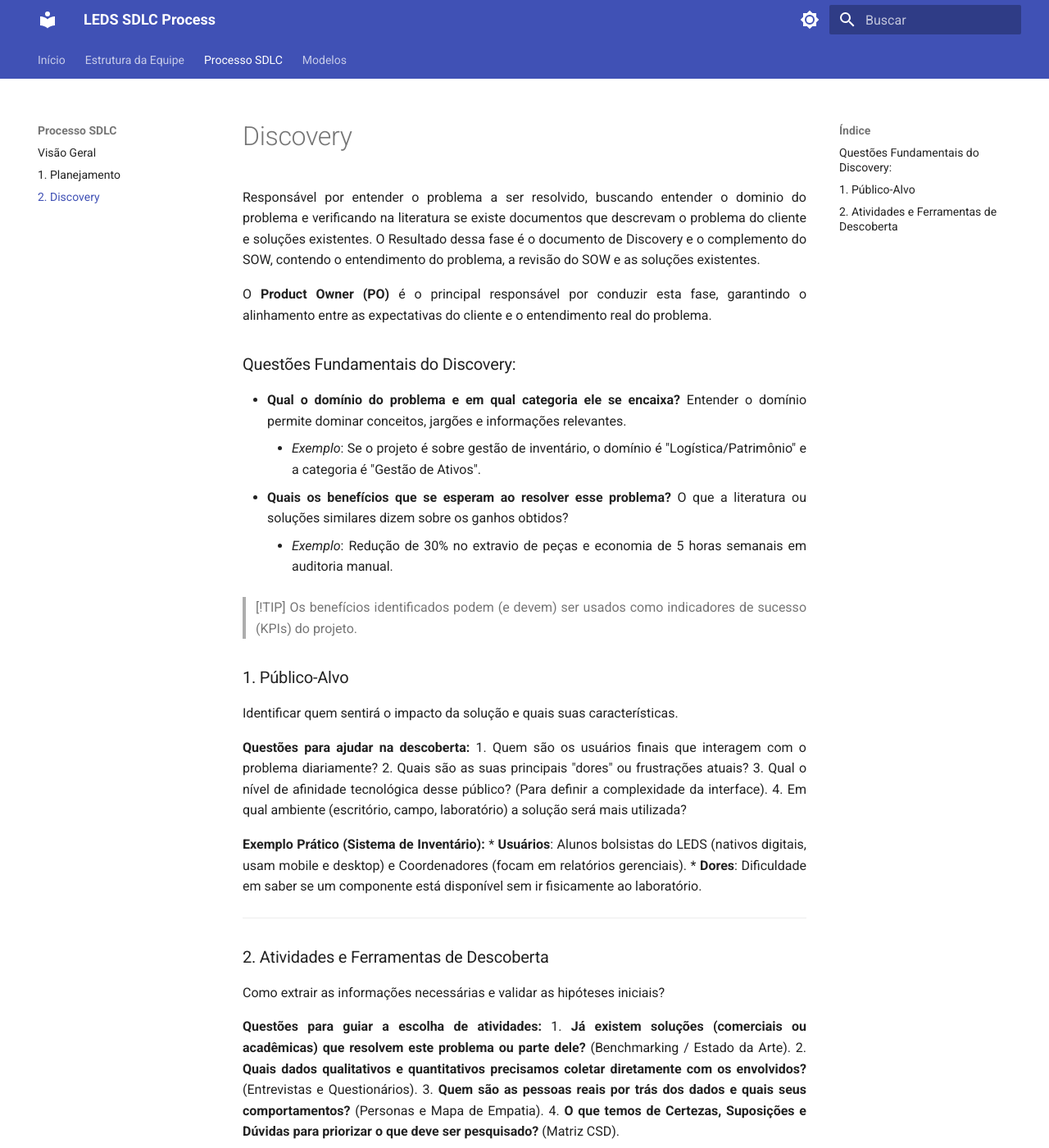
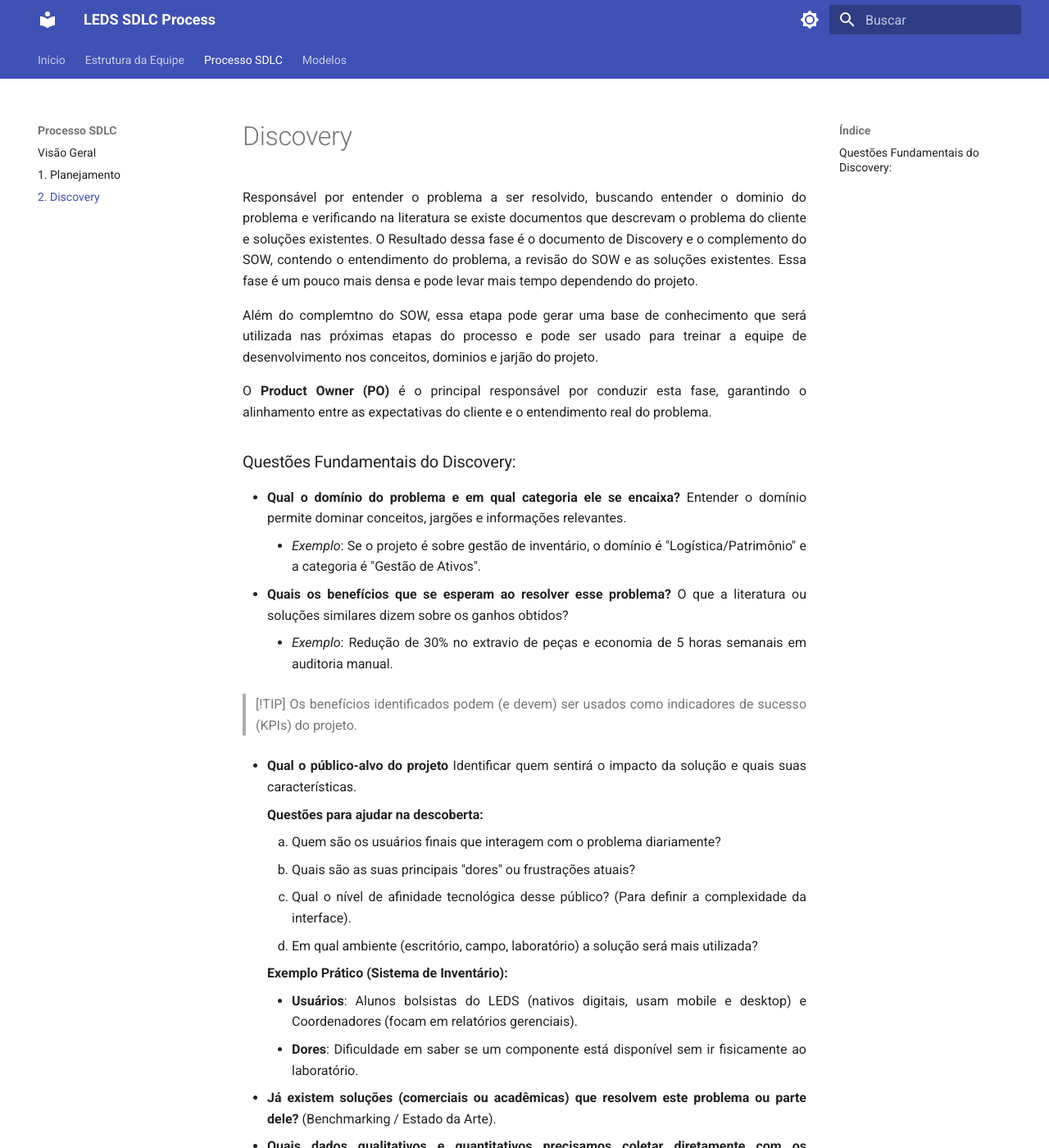
Before and after one commit to leds-conectafapes/processo-leds-sdlc, an MkDocs documentation site: the page built from docs/sdlc/2_discovery.md, in a window 1280 px wide and 1400 px high. Shown: the whole window at 82% size. Built offline with MkDocs 1.6.1 and Material for MkDocs 9.7.7, drawn with Linux system fonts in a browser that asks for light colours; some of the changed text lies outside the part shown.

Commit message:
docs: finalize discovery phase with user adjustments

```diff
--- a/docs/sdlc/2_discovery.md
+++ b/docs/sdlc/2_discovery.md
@@ -1,6 +1,8 @@
 # Discovery
 
-Responsável por entender o problema a ser resolvido, buscando entender o dominio do problema e verificando na literatura se existe documentos que descrevam o problema do cliente e soluções existentes. O Resultado dessa fase é o documento de Discovery e o complemento do SOW, contendo o entendimento do problema, a revisão do SOW e as soluções existentes.
+Responsável por entender o problema a ser resolvido, buscando entender o dominio do problema e verificando na literatura se existe documentos que descrevam o problema do cliente e soluções existentes. O Resultado dessa fase é o documento de Discovery e o complemento do SOW, contendo o entendimento do problema, a revisão do SOW e as soluções existentes. Essa fase é um pouco mais densa e pode levar mais tempo dependendo do projeto.
+
+Além do complemtno do SOW, essa etapa pode gerar uma base de conhecimento que será utilizada nas próximas etapas do processo e pode ser usado para treinar a equipe de desenvolvimento nos conceitos, dominios e jarjão do projeto.
 
 O **Product Owner (PO)** é o principal responsável por conduzir esta fase, garantindo o alinhamento entre as expectativas do cliente e o entendimento real do problema.
 
@@ -14,34 +16,20 @@
 > [!TIP]
 > Os benefícios identificados podem (e devem) ser usados como indicadores de sucesso (KPIs) do projeto.
 
+* **Qual o público-alvo do projeto** Identificar quem sentirá o impacto da solução e quais suas características.
 
+    **Questões para ajudar na descoberta:**
 
-### 1. Público-Alvo
+    1. Quem são os usuários finais que interagem com o problema diariamente?
+    2. Quais são as suas principais "dores" ou frustrações atuais?
+    3. Qual o nível de afinidade tecnológica desse público? (Para definir a complexidade da interface).
+    4. Em qual ambiente (escritório, campo, laboratório) a solução será mais utilizada?
 
-Identificar quem sentirá o impacto da solução e quais suas características.
+    **Exemplo Prático (Sistema de Inventário):**
 
-**Questões para ajudar na descoberta:**
-1. Quem são os usuários finais que interagem com o problema diariamente?
-2. Quais são as suas principais "dores" ou frustrações atuais?
-3. Qual o nível de afinidade tecnológica desse público? (Para definir a complexidade da interface).
-4. Em qual ambiente (escritório, campo, laboratório) a solução será mais utilizada?
+    *   **Usuários**: Alunos bolsistas do LEDS (nativos digitais, usam mobile e desktop) e Coordenadores (focam em relatórios gerenciais).
+    *   **Dores**: Dificuldade em saber se um componente está disponível sem ir fisicamente ao laboratório.
 
-**Exemplo Prático (Sistema de Inventário):**
-*   **Usuários**: Alunos bolsistas do LEDS (nativos digitais, usam mobile e desktop) e Coordenadores (focam em relatórios gerenciais).
-*   **Dores**: Dificuldade em saber se um componente está disponível sem ir fisicamente ao laboratório.
-
----
-
-### 2. Atividades e Ferramentas de Descoberta
-
-Como extrair as informações necessárias e validar as hipóteses iniciais?
-
-**Questões para guiar a escolha de atividades:**
-1. **Já existem soluções (comerciais ou acadêmicas) que resolvem este problema ou parte dele?** (Benchmarking / Estado da Arte).
-2. **Quais dados qualitativos e quantitativos precisamos coletar diretamente com os envolvidos?** (Entrevistas e Questionários).
-3. **Quem são as pessoas reais por trás dos dados e quais seus comportamentos?** (Personas e Mapa de Empatia).
-4. **O que temos de Certezas, Suposições e Dúvidas para priorizar o que deve ser pesquisado?** (Matriz CSD).
-
-**Exemplo Prático:**
-*   **Atividade**: Realização de uma Matriz CSD para identificar que "supomos" que os alunos preferem notificações via WhatsApp em vez de E-mail.
-*   **Ferramenta**: Uso do Figma para prototipação de baixa fidelidade e validação rápida do fluxo de empréstimo.
+* **Já existem soluções (comerciais ou acadêmicas) que resolvem este problema ou parte dele?** (Benchmarking / Estado da Arte).
+* **Quais dados qualitativos e quantitativos precisamos coletar diretamente com os envolvidos?** (Entrevistas e Questionários).
+* **Quem são as pessoas reais por trás dos dados e quais seus comportamentos?** (Personas e Mapa de Empatia).
```
Also changed, not shown: site/sdlc/2_discovery/index.html, site/search/search_index.json.
